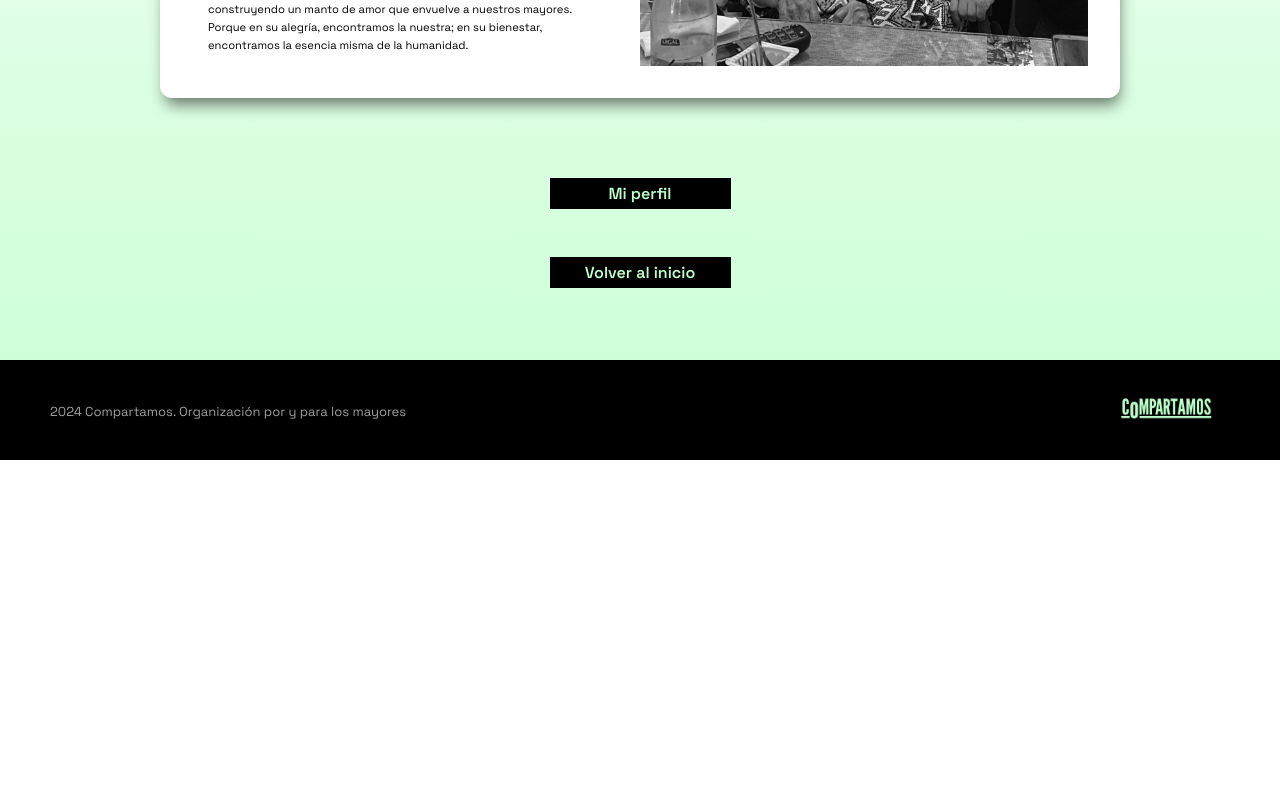
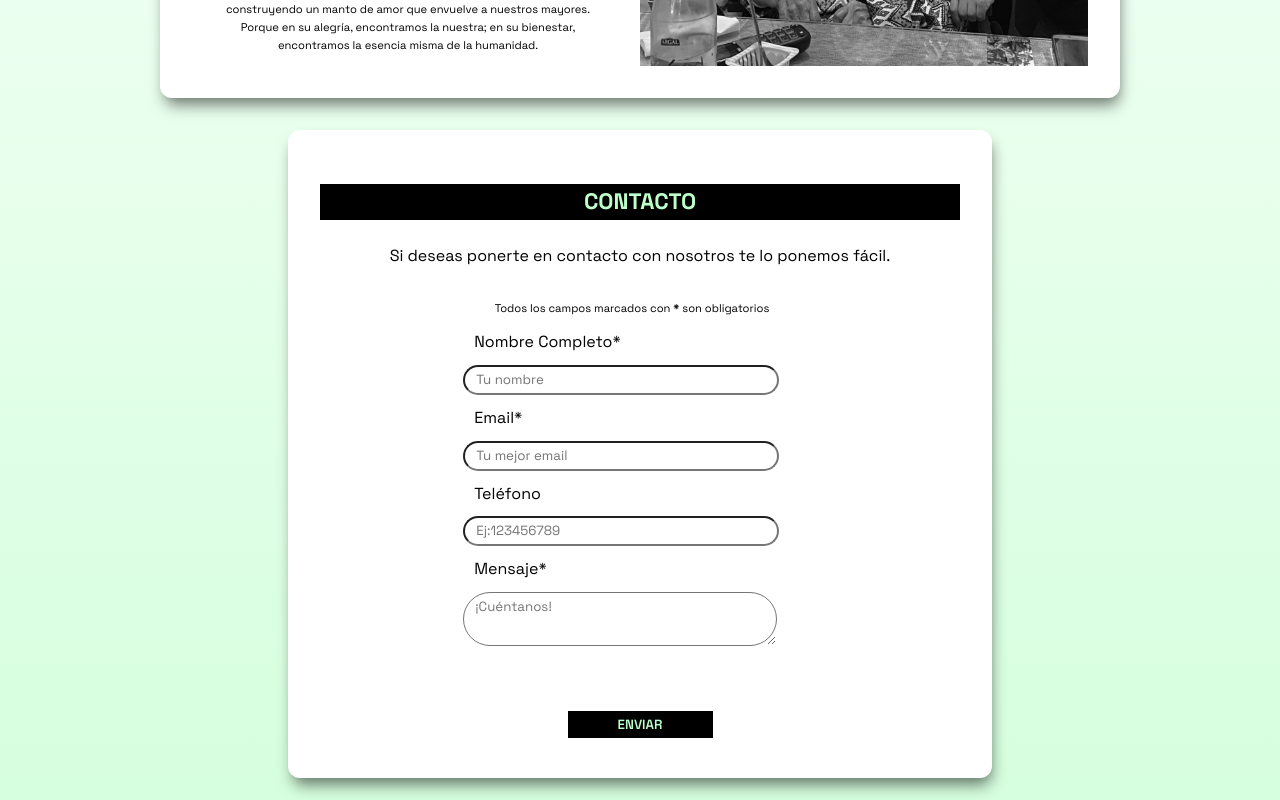
Before and after one commit to elenavesc/Compartamos, a React (Vite) app in the folder frontend-react/: page /#/aboutUs in a window 1280 px wide. Shown: the part 800-1600 px from the top of the page. Before the commit the page ends 1260 px from the top, so only its background shows below. Built offline with nearby package versions, Linux system fonts and the light colour scheme; sample sign-in values are in the browser's storage.

Commit message:
"add contact"

```diff
--- a/frontend-react/src/components/pages/AboutUs.jsx
+++ b/frontend-react/src/components/pages/AboutUs.jsx
@@ -6,7 +6,9 @@ function AboutUs() {
   return (
     <section className="aboutUs">
       <h2>Sobre nosotros</h2>
-      <h3 className="h32">Contra la Sombra de la Soledad: Un Homenaje a Nuestros Mayores</h3>
+      <h3 className="h32">
+        Contra la Sombra de la Soledad: Un Homenaje a Nuestros Mayores
+      </h3>
 
       <section className="text">
         <div className="div">
@@ -51,6 +53,81 @@ function AboutUs() {
         </div>
         <img src={imageFam} className="image" alt="" />
       </section>
+      <section className="section2">
+        <div className="form__contact" id="#_contacto">
+          <h3 className="h32">CONTACTO</h3>
+
+          <p className="phrase2">
+            Si deseas ponerte en contacto con nosotros te lo ponemos fácil.
+          </p>
+
+          <p className="phrase">
+            Todos los campos marcados con{" "}
+            <strong className="form__contact__info__asterisco">*</strong> son
+            obligatorios
+          </p>
+        </div>
+
+        <form
+          className="form__application"
+          action="https://formspree.io/f/mbjvegey"
+          method="post"
+        >
+          <label className="label-form" for="name">
+            <span className="phrase3">
+              Nombre Completo<span class="text-style-1">*</span>
+            </span>
+            <input
+              className="phrase3"
+              type="text"
+              name="name"
+              id="name"
+              placeholder="Tu nombre"
+              autocomplete="name"
+              required
+            />
+          </label>
+          <label className="label-form" for="email">
+            <span className="phrase3">
+              Email<span class="text-style-1">*</span>
+            </span>
+            <input
+              className="phrase3"
+              type="email"
+              name="email"
+              id="email"
+              placeholder="Tu mejor email"
+              autocomplete="email"
+              required
+            />
+          </label>
+          <label className="label-form" for="tel">
+            <span className="phrase3">Teléfono</span>
+            <input
+              className="phrase3"
+              type="text"
+              name="tel"
+              id="tel"
+              placeholder="Ej:123456789"
+              autocomplete="tel"
+            />
+          </label>
+          <label className="label-form" for="message">
+            <span className="phrase3">
+              Mensaje<span class="text-style-1">*</span>
+            </span>
+            <textarea
+              className="phrase3"
+              id="message"
+              placeholder="¡Cuéntanos!"
+              required
+            ></textarea>
+          </label>
+          <div className="button-container">
+            <input className="btn" type="submit" value="ENVIAR" />
+          </div>
+        </form>
+      </section>
       <section>
         <Link className="btn" to="/profile">
           Mi perfil {""}
--- a/frontend-react/src/scss/forms.scss
+++ b/frontend-react/src/scss/forms.scss
@@ -40,7 +40,7 @@
 }
 .section{
     margin: 0 auto;
-    width: 50%;
+    width: 30%;
     display: block;
     background: #fff;
     padding: 2em;
--- a/frontend-react/src/scss/pages/AboutUs.scss
+++ b/frontend-react/src/scss/pages/AboutUs.scss
@@ -1,26 +1,24 @@
-
-.aboutUs{
+.aboutUs {
   margin: 0;
   background: linear-gradient(0deg, #cfffd9, white);
   display: flex;
   flex-direction: column;
   padding-bottom: 4rem;
 }
-h2{
+h2 {
   text-align: center;
   font-family: "Space Grotesk";
   font-size: 3rem;
   margin-bottom: 1rem;
-
 }
-.h32{
+.h32 {
   background-color: black;
   color: #bdffca;
   text-align: center;
   font-family: "Space Grotesk";
   font-size: 1.4rem;
 }
-.text{
+.text {
   background-color: white;
   display: flex;
   flex-direction: row;
@@ -32,32 +30,67 @@ h2{
   line-height: 1.6;
   margin-bottom: 2rem;
   position: relative;
-    box-shadow: 2px 10px 15px -3px rgba(.2,.2,.2,.5), 2px 4px 6px -2px rgba(0,0,0,.05);
+  box-shadow: 2px 10px 15px -3px rgba(0.2, 0.2, 0.2, 0.5),
+    2px 4px 6px -2px rgba(0, 0, 0, 0.05);
 }
-.div{
+.section2 {
+  background-color: white;
+  display: flex;
+  flex-direction: column;
+  margin: 0 auto;
+  width: 50%;
+  height: 100%;
+  padding: 2em;
+  border-radius: 0.75rem;
+  line-height: 1.6;
+  margin-bottom: 2rem;
+  position: relative;
+  box-shadow: 2px 10px 15px -3px rgba(0.2, 0.2, 0.2, 0.5),
+    2px 4px 6px -2px rgba(0, 0, 0, 0.05);
+}
+.div {
   align-items: center;
 }
-.phrase{
+.phrase {
   font-size: 0.7rem;
   margin-top: 2rem;
   margin-left: 1rem;
   margin-right: 2rem;
   font-family: "Space Grotesk";
-
-
+  text-align: center;
 }
-.image{
+.phrase2 {
+  font-size: 1rem;
+  font-family: "Space Grotesk";
+  margin: 0.5rem;
+  text-align: center;
+}
+.phrase3 {
+  margin: 10px;
+  padding-left: 0.7rem;
+  flex-direction: column;
+  background-color: white;
+  font-family: "Space Grotesk";
+  border-radius: 20cm;
+  font-size: 1srem;
+  line-height: 24px;
+  width: 80%;
+}
+.image {
   width: 50%;
   justify-content: center;
-    margin:0 auto;
+  margin: 0 auto;
   object-fit: cover;
   filter: grayscale(100%);
   transition: 0.5s ease;
 }
-.image:hover{
+.image:hover {
   filter: grayscale(0%);
   cursor: pointer;
   opacity: 1;
+}
+.form__application {
+  margin: 0 auto;
 }
 @media (max-width: 789px) {
   .text {
```
Lines whose indentation alone changed are shown as unchanged.
